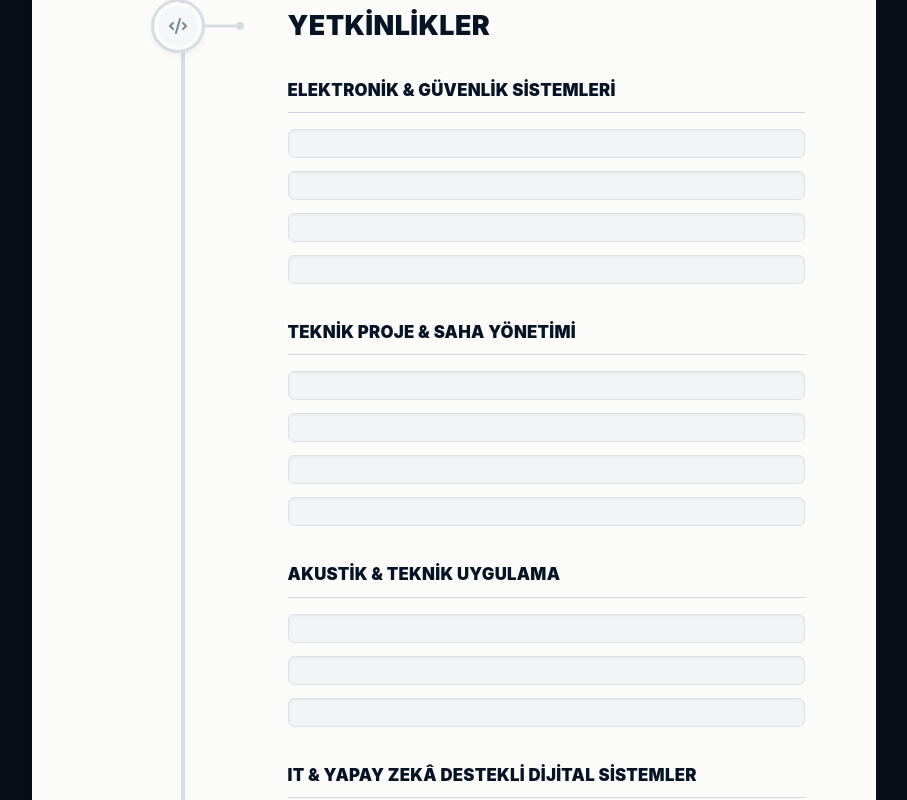
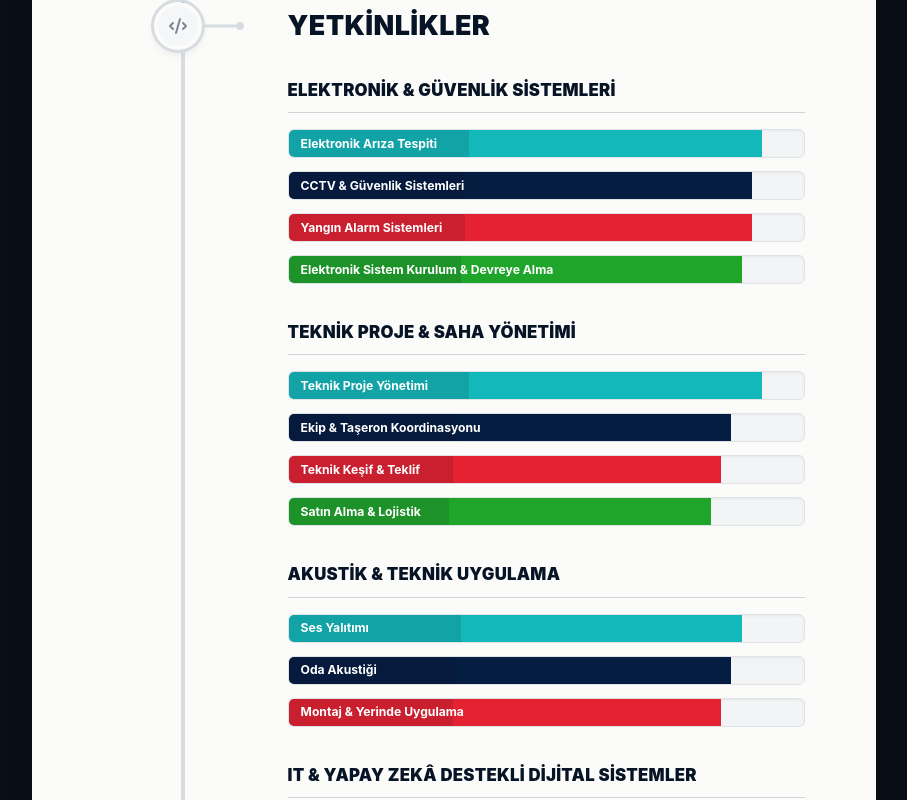
Before and after one commit to ymgrmny-gif/yalcinmutlu, a Next.js app: page / in a window 1280 px wide. Shown: the part 2000-2800 px from the top of the page, without its empty margins (314-1221 px from the left). Built offline with nearby package versions, Linux system fonts and the light colour scheme.

Commit message:
Sync skill bars with section fade-up animation

```diff
--- a/app/refinements.css
+++ b/app/refinements.css
@@ -34,6 +34,10 @@
 }
 .skill-name {
   padding-right: 12px;
+}
+/* Skill fills now follow the single fade-up animation of their parent section. */
+.timeline-section.aos-animate .skill-fill {
+  transform: scaleX(1);
 }
 
 /* Menu language controls and close button sit together in a clearly visible top-right row. */
```
